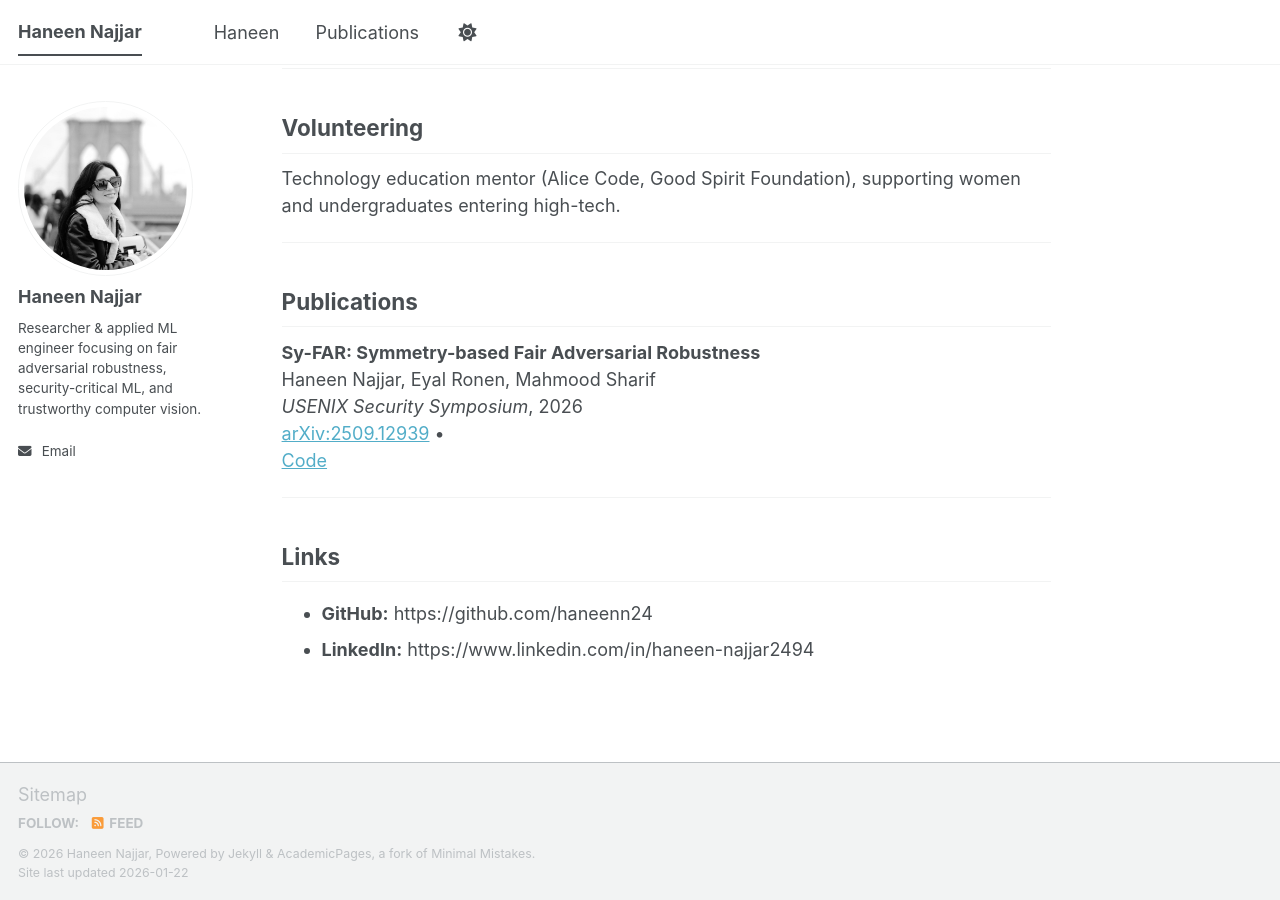
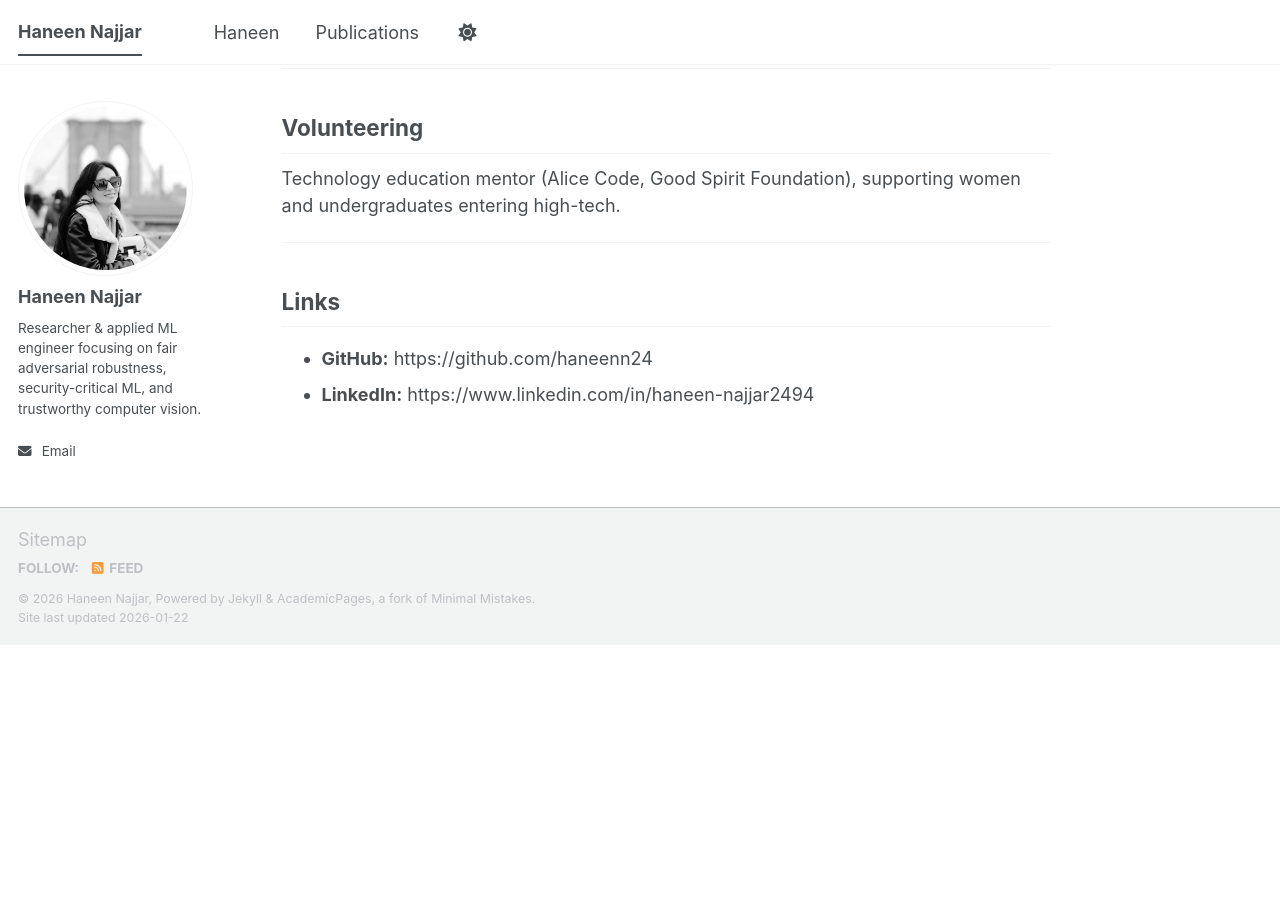
Before and after one commit to haneenn24/haneenn24.github.io, a Jekyll site: the page built from _pages/about.md, in a window 1280 px wide and 900 px high, scrolled down 1961 px. Built offline with Jekyll 4.4.1, drawn with Linux system fonts in a browser that asks for light colours; a script bundle is joined from its source files by our own code; library files that are not in the unit come from our copies; after the commit the page ends 2607 px from its top, so only the background shows below that.

Commit message:
Remove Publications section from about.md
Removed the Publications section from the about page.

```diff
--- a/_pages/about.md
+++ b/_pages/about.md
@@ -74,16 +74,6 @@ Technology education mentor (Alice Code, Good Spirit Foundation), supporting wom
 
 ---
 
-## Publications
-
-**Sy-FAR: Symmetry-based Fair Adversarial Robustness**
-Haneen Najjar, Eyal Ronen, Mahmood Sharif
-*USENIX Security Symposium*, 2026
-[arXiv:2509.12939](https://arxiv.org/abs/2509.12939) •
-[Code](https://github.com/haneenn24/Sy-FAR-Symmetry-based-Fair-Adversarial-Robustness)
-
----
-
 ## Links
 
 - **GitHub:** https://github.com/haneenn24
```
